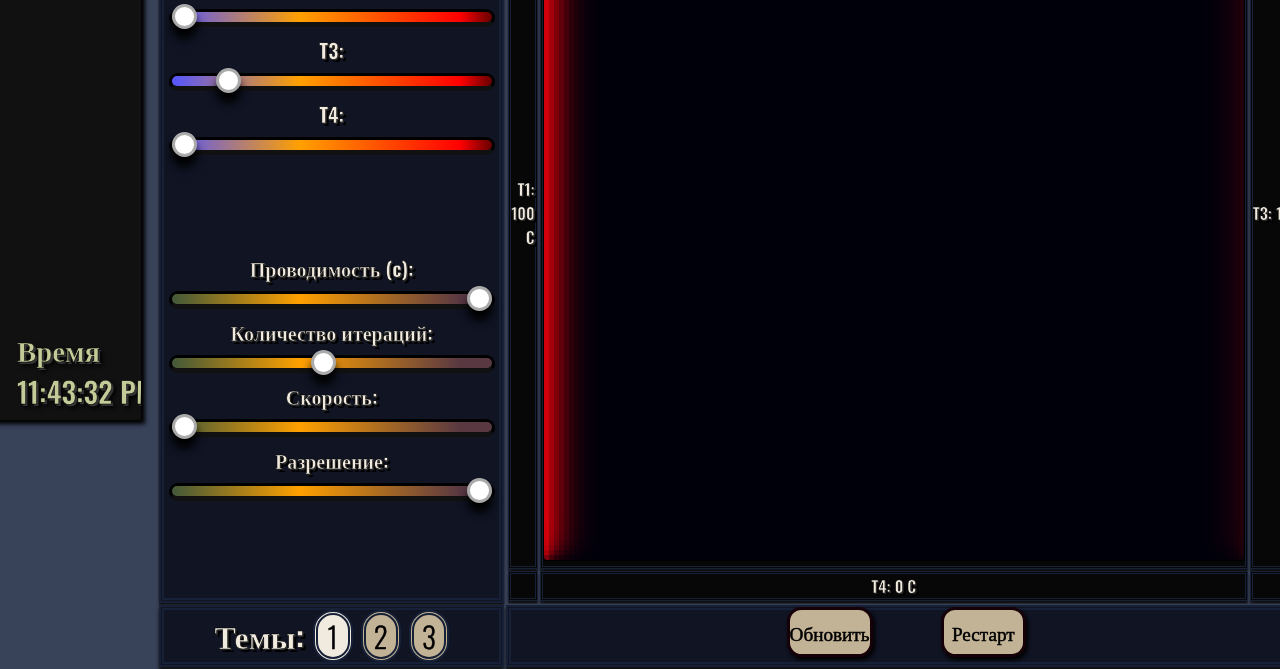
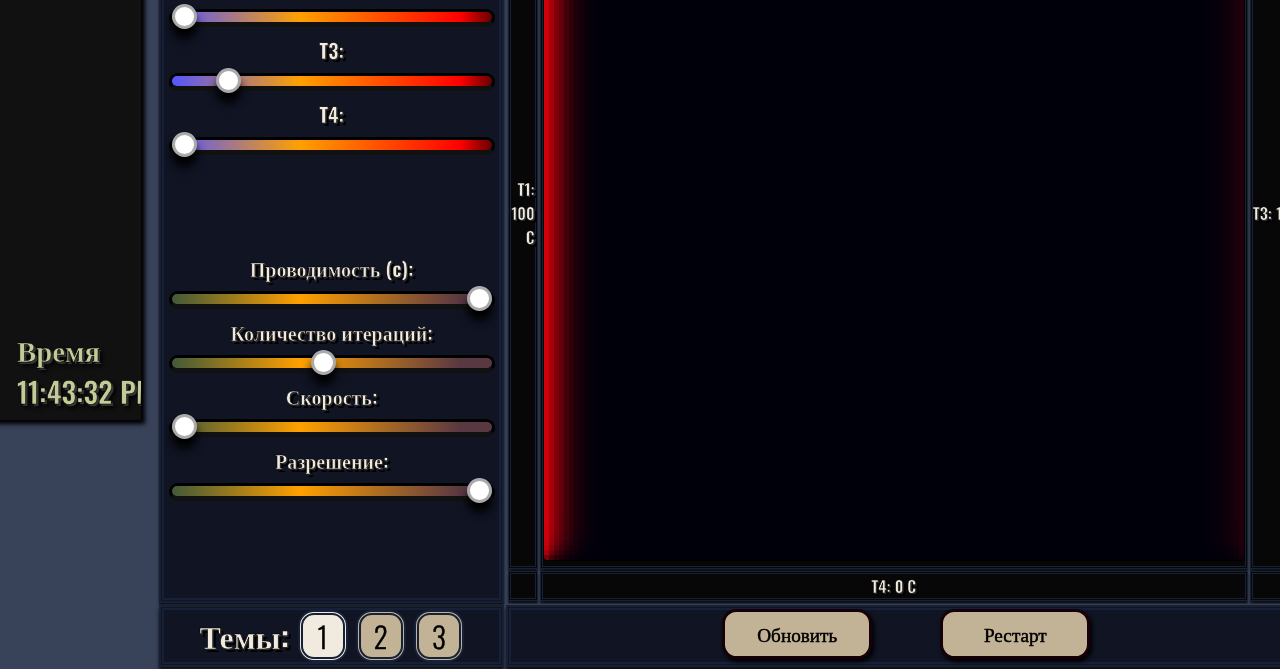
Before and after one commit to 111111N/Kurs, a plain HTML site: page index2.html in a window 1280 px wide. Shown: the part 380-1049 px from the top of the page. Drawn offline with nearby package versions, Linux system fonts and the light colour scheme.

Commit message:
Add files via upload

```diff
--- a/css/site.css
+++ b/css/site.css
@@ -199,8 +199,8 @@ box-shadow: 0px 2px 10px 0em #000;
     .menu a {font-size: 18px;}
 }
 
-.knopki {
-    margin-top: 2vh;
+.knopki{
+    margin-bottom: -0.4vh;
     color: #000;
     font-family: 'Oswald';
     font-weight: 400;
@@ -213,7 +213,7 @@ box-shadow: 0px 2px 10px 0em #000;
     transition: transform 150ms cubic-bezier(0, 0, 0.58, 1), background 150ms cubic-bezier(0, 0, 0.58, 1);
     min-width: 100%;
     box-shadow:  2px 3px 0.23em 0 #000;
-
+    width: 150px;
     }
 
 .knopki:hover,.activebuttonpause{
@@ -246,15 +246,17 @@ box-shadow: 0px 2px 10px 0em #000;
   .theme{
     font-family: 'Oswald';
     min-width: 40px;
+    width: 50px;
     font-size: 90%;
     color: #000;
-    border-radius: 3.6rem;
-
+    border-radius: 1rem;
     border: 2px solid #000;
     text-align: center;
     font-weight: 300;
     background: #C2B396;
     border: 5px double #162037;
+    transform-style: preserve-3d;
+    transition: transform 150ms cubic-bezier(0, 0, 0.58, 1), background 150ms cubic-bezier(0, 0, 0.58, 1);
   }
 
   .theme:hover{
@@ -344,7 +346,6 @@ body input[type=range]::-webkit-slider-thumb:active {
 
 
 /*Ползунок со временем */
-
 #ctlTime{
   width: 420px;
   &::-webkit-slider-runnable-track {
```
